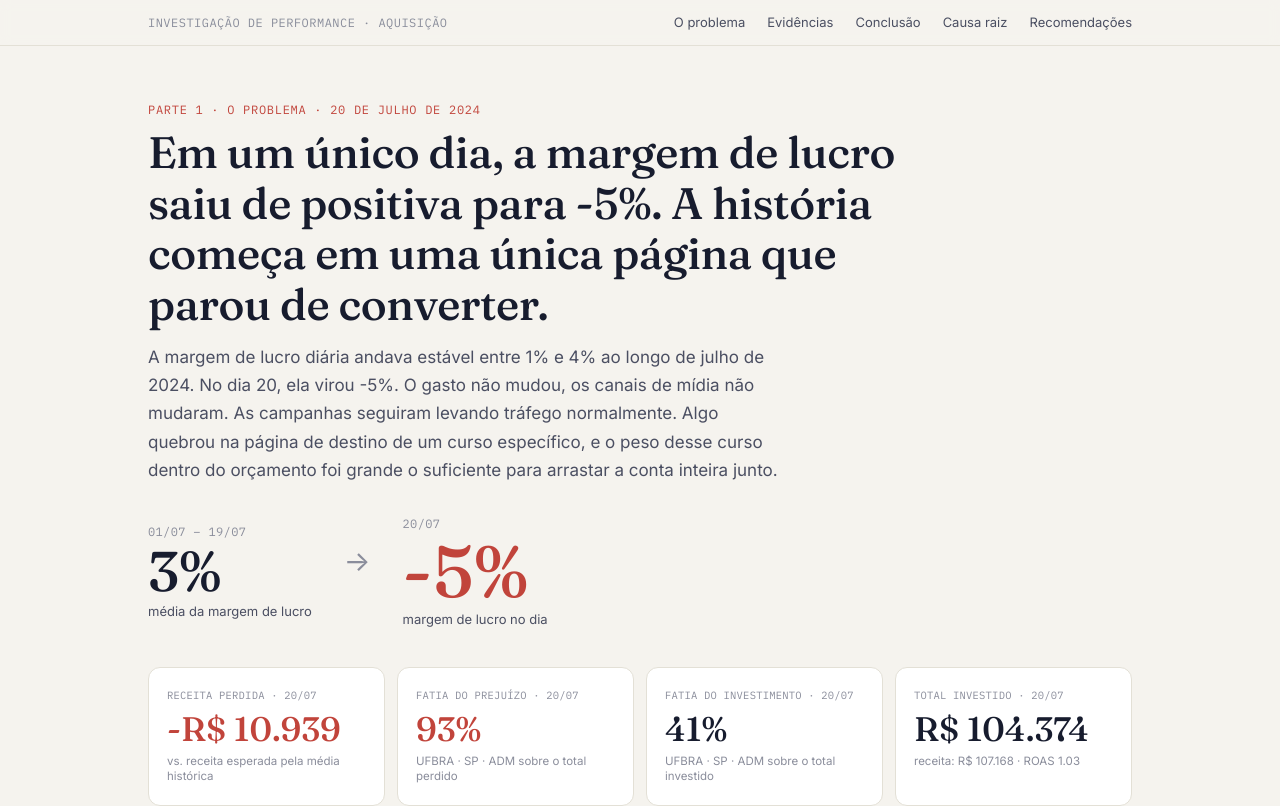
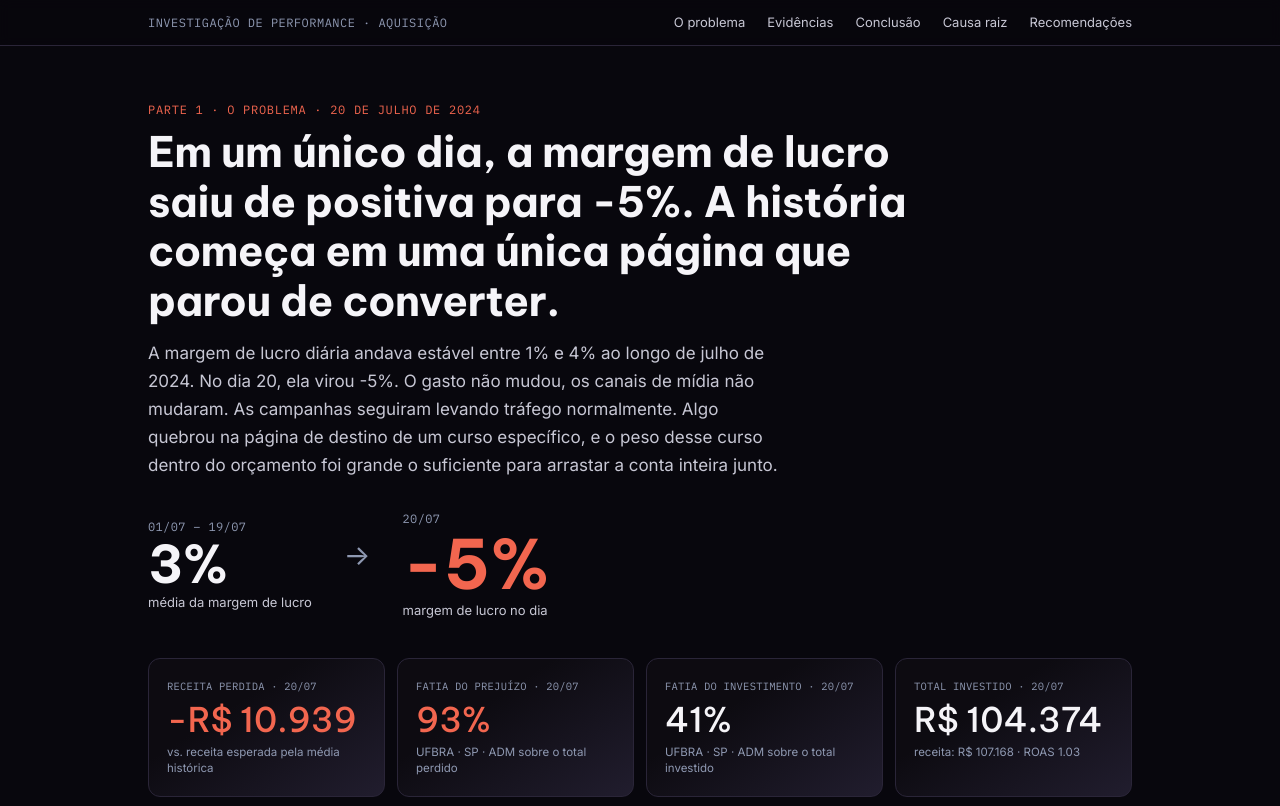
Before and after one commit to Pixtoficial/performance-investigation-pixt, a React (Vite) app: page / in a window 1280 px wide. Shown: the top 806 px of the page. Built offline with nearby package versions, Linux system fonts and the light colour scheme.

Commit message:
Retema o dashboard com a paleta escura da Qeevo: fundo quase preto, cards em gradiente, lavanda como cor de destaque, fonte Be Vietnam Pro nos titulos

```diff
--- a/index.html
+++ b/index.html
@@ -3,11 +3,11 @@
   <head>
     <meta charset="UTF-8" />
     <meta name="viewport" content="width=device-width, initial-scale=1.0" />
-    <title>Investigação de performance — queda de margem, 20/07</title>
+    <title>Investigação de performance, margem de lucro, 20/07</title>
     <link rel="preconnect" href="https://fonts.googleapis.com" />
     <link rel="preconnect" href="https://fonts.gstatic.com" crossorigin />
     <link
-      href="https://fonts.googleapis.com/css2?family=Fraunces:opsz,wght@9..144,400;9..144,500;9..144,600&family=Inter:wght@400;500;600&family=IBM+Plex+Mono:wght@400;500&display=swap"
+      href="https://fonts.googleapis.com/css2?family=Be+Vietnam+Pro:wght@500;600;700;800&family=Inter:wght@400;500;600&family=IBM+Plex+Mono:wght@400;500&display=swap"
       rel="stylesheet"
     />
   </head>
--- a/src/components/ChannelBreakdown.jsx
+++ b/src/components/ChannelBreakdown.jsx
@@ -25,13 +25,13 @@ export default function ChannelBreakdown() {
       <div style={{ width: '100%', height: 260, marginTop: 16 }}>
         <ResponsiveContainer>
           <BarChart data={data} margin={{ top: 8, right: 8, left: -12, bottom: 0 }} barGap={6}>
-            <CartesianGrid stroke="#e1e0d9" vertical={false} />
-            <XAxis dataKey="canal" tick={{ fontSize: 11, fill: '#898781' }} axisLine={{ stroke: '#c3c2b7' }} tickLine={false} />
-            <YAxis tick={{ fontSize: 10, fill: '#898781' }} axisLine={false} tickLine={false} domain={[0, 'auto']} />
-            <Tooltip content={<CustomTooltip />} cursor={{ fill: 'rgba(0,0,0,0.03)' }} />
+            <CartesianGrid stroke="#2A2538" vertical={false} />
+            <XAxis dataKey="canal" tick={{ fontSize: 11, fill: '#8F99B2' }} axisLine={{ stroke: '#3A3548' }} tickLine={false} />
+            <YAxis tick={{ fontSize: 10, fill: '#8F99B2' }} axisLine={false} tickLine={false} domain={[0, 'auto']} />
+            <Tooltip content={<CustomTooltip />} cursor={{ fill: 'rgba(255,255,255,0.05)' }} />
             <Legend wrapperStyle={{ fontSize: 12 }} formatter={(v) => (v === 'antes' ? 'Média até 19/07' : '20/07')} />
-            <Bar dataKey="antes" name="antes" fill="#B9C2D6" radius={[3, 3, 0, 0]} maxBarSize={48} />
-            <Bar dataKey="dia20" name="dia20" fill="#C1443B" radius={[3, 3, 0, 0]} maxBarSize={48} />
+            <Bar dataKey="antes" name="antes" fill="#B7C4E5" radius={[3, 3, 0, 0]} maxBarSize={48} />
+            <Bar dataKey="dia20" name="dia20" fill="#F2664F" radius={[3, 3, 0, 0]} maxBarSize={48} />
           </BarChart>
         </ResponsiveContainer>
       </div>
--- a/src/components/Explorer.jsx
+++ b/src/components/Explorer.jsx
@@ -68,8 +68,8 @@ export default function Explorer() {
       </div>
 
       <div className="legend-row">
-        <span><span className="dot" style={{ background: '#C1443B' }} />Seleção atual</span>
-        <span><span className="dot" style={{ background: '#B9C2D6' }} />Conta toda</span>
+        <span><span className="dot" style={{ background: '#F2664F' }} />Seleção atual</span>
+        <span><span className="dot" style={{ background: '#B7C4E5' }} />Conta toda</span>
         <span style={{ marginLeft: 'auto', color: 'var(--muted)' }}>
           Seleção representa <strong style={{ color: 'var(--ink-soft)', fontFamily: 'var(--font-mono)' }}>{fmtPct(share, 0)}</strong> do gasto total em 20/07
         </span>
@@ -78,12 +78,12 @@ export default function Explorer() {
       <div style={{ width: '100%', height: 280 }}>
         <ResponsiveContainer>
           <LineChart data={merged} margin={{ top: 8, right: 8, left: -12, bottom: 0 }}>
-            <CartesianGrid stroke="#e1e0d9" vertical={false} />
-            <XAxis dataKey="label" tick={{ fontSize: 10, fill: '#898781' }} axisLine={{ stroke: '#c3c2b7' }} tickLine={false} />
-            <YAxis domain={['auto', 'auto']} tick={{ fontSize: 10, fill: '#898781' }} axisLine={false} tickLine={false} />
+            <CartesianGrid stroke="#2A2538" vertical={false} />
+            <XAxis dataKey="label" tick={{ fontSize: 10, fill: '#8F99B2' }} axisLine={{ stroke: '#3A3548' }} tickLine={false} />
+            <YAxis domain={['auto', 'auto']} tick={{ fontSize: 10, fill: '#8F99B2' }} axisLine={false} tickLine={false} />
             <Tooltip content={<CustomTooltip />} />
-            <Line type="monotone" dataKey="conta_toda" name="Conta toda" stroke="#B9C2D6" strokeWidth={2} strokeDasharray="4 3" dot={false} />
-            <Line type="monotone" dataKey="selecionado" name="Seleção" stroke="#C1443B" strokeWidth={2} dot={{ r: 2 }} activeDot={{ r: 5 }} />
+            <Line type="monotone" dataKey="conta_toda" name="Conta toda" stroke="#B7C4E5" strokeWidth={2} strokeDasharray="4 3" dot={false} />
+            <Line type="monotone" dataKey="selecionado" name="Seleção" stroke="#F2664F" strokeWidth={2} dot={{ r: 2 }} activeDot={{ r: 5 }} />
           </LineChart>
         </ResponsiveContainer>
       </div>
--- a/src/components/FunnelChart.jsx
+++ b/src/components/FunnelChart.jsx
@@ -36,13 +36,13 @@ export default function FunnelChart() {
       <div style={{ width: '100%', height: 280, marginTop: 16 }}>
         <ResponsiveContainer>
           <BarChart data={data} margin={{ top: 8, right: 8, left: -12, bottom: 20 }} barGap={6}>
-            <CartesianGrid stroke="#e1e0d9" vertical={false} />
-            <XAxis dataKey="stage" tick={{ fontSize: 11, fill: '#898781' }} axisLine={{ stroke: '#c3c2b7' }} tickLine={false} interval={0} />
-            <YAxis tickFormatter={(v) => fmtPct(v, 0)} tick={{ fontSize: 10, fill: '#898781' }} axisLine={false} tickLine={false} />
-            <Tooltip content={<CustomTooltip />} cursor={{ fill: 'rgba(0,0,0,0.03)' }} />
+            <CartesianGrid stroke="#2A2538" vertical={false} />
+            <XAxis dataKey="stage" tick={{ fontSize: 11, fill: '#8F99B2' }} axisLine={{ stroke: '#3A3548' }} tickLine={false} interval={0} />
+            <YAxis tickFormatter={(v) => fmtPct(v, 0)} tick={{ fontSize: 10, fill: '#8F99B2' }} axisLine={false} tickLine={false} />
+            <Tooltip content={<CustomTooltip />} cursor={{ fill: 'rgba(255,255,255,0.05)' }} />
             <Legend wrapperStyle={{ fontSize: 12 }} formatter={(v) => (v === 'antes' ? 'Média até 19/07' : '20/07')} />
-            <Bar dataKey="antes" name="antes" fill="#B9C2D6" radius={[3, 3, 0, 0]} maxBarSize={56} />
-            <Bar dataKey="dia20" name="dia20" fill="#C1443B" radius={[3, 3, 0, 0]} maxBarSize={56} />
+            <Bar dataKey="antes" name="antes" fill="#B7C4E5" radius={[3, 3, 0, 0]} maxBarSize={56} />
+            <Bar dataKey="dia20" name="dia20" fill="#F2664F" radius={[3, 3, 0, 0]} maxBarSize={56} />
           </BarChart>
         </ResponsiveContainer>
       </div>
--- a/src/components/MarginTrend.jsx
+++ b/src/components/MarginTrend.jsx
@@ -19,19 +19,19 @@ export default function MarginTrend() {
     <div style={{ width: '100%', height: 280 }}>
       <ResponsiveContainer>
         <ComposedChart data={data} margin={{ top: 8, right: 8, left: -12, bottom: 0 }}>
-          <CartesianGrid stroke="#e1e0d9" vertical={false} />
-          <XAxis dataKey="label" tick={{ fontSize: 10, fill: '#898781' }} axisLine={{ stroke: '#c3c2b7' }} tickLine={false} />
+          <CartesianGrid stroke="#2A2538" vertical={false} />
+          <XAxis dataKey="label" tick={{ fontSize: 10, fill: '#8F99B2' }} axisLine={{ stroke: '#3A3548' }} tickLine={false} />
           <YAxis
             tickFormatter={(v) => fmtPct(v, 0)}
-            tick={{ fontSize: 10, fill: '#898781' }}
+            tick={{ fontSize: 10, fill: '#8F99B2' }}
             axisLine={false}
             tickLine={false}
           />
-          <ReferenceLine y={0} stroke="#c3c2b7" />
-          <Tooltip content={<CustomTooltip />} cursor={{ fill: 'rgba(0,0,0,0.03)' }} />
+          <ReferenceLine y={0} stroke="#3A3548" />
+          <Tooltip content={<CustomTooltip />} cursor={{ fill: 'rgba(255,255,255,0.05)' }} />
           <Bar dataKey="margin" radius={[3, 3, 0, 0]} maxBarSize={26}>
             {data.map((d, i) => (
-              <Cell key={i} fill={d.date === '2024-07-20' ? '#C1443B' : '#B9C2D6'} />
+              <Cell key={i} fill={d.date === '2024-07-20' ? '#F2664F' : '#B7C4E5'} />
             ))}
           </Bar>
         </ComposedChart>
--- a/src/styles.css
+++ b/src/styles.css
@@ -1,19 +1,20 @@
 * { box-sizing: border-box; margin: 0; padding: 0; }
 
 :root {
-  --bg: #F5F3EE;
-  --surface: #FFFFFF;
-  --ink: #171C2E;
-  --ink-soft: #4B4F62;
-  --muted: #8A8D9B;
-  --border: #E3E0D6;
-  --alert: #C1443B;
-  --alert-soft: #F5E4E2;
-  --ok: #2F6F62;
-  --ok-soft: #E4EDE9;
-  --accent: #2C3E6B;
-  --accent-soft: #E8EAF1;
-  --font-display: 'Fraunces', Georgia, serif;
+  --bg: #08070D;
+  --surface: #120F19;
+  --surface-gradient: linear-gradient(327deg, #211D2E 0%, #0D0B11 65%);
+  --ink: #F5F4F8;
+  --ink-soft: #C7C7D4;
+  --muted: #8F99B2;
+  --border: #2A2538;
+  --alert: #F2664F;
+  --alert-soft: rgba(242, 102, 79, 0.14);
+  --ok: #3ECF97;
+  --ok-soft: rgba(62, 207, 151, 0.14);
+  --accent: #B7C4E5;
+  --accent-soft: rgba(183, 196, 229, 0.12);
+  --font-display: 'Be Vietnam Pro', 'Inter', sans-serif;
   --font-body: 'Inter', -apple-system, sans-serif;
   --font-mono: 'IBM Plex Mono', ui-monospace, monospace;
 }
@@ -35,7 +36,7 @@ nav.topnav {
   position: sticky;
   top: 0;
   z-index: 20;
-  background: rgba(245, 243, 238, 0.92);
+  background: rgba(8, 7, 13, 0.85);
   backdrop-filter: blur(6px);
   border-bottom: 0.5px solid var(--border);
 }
@@ -66,7 +67,8 @@ nav.topnav a {
   text-decoration: none;
   border-bottom: 1px solid transparent;
 }
-nav.topnav a:hover { border-bottom-color: var(--ink-soft); }
+nav.topnav a:hover { color: var(--accent); border-bottom-color: var(--accent); }
+
 
 section { padding: 64px 0; border-bottom: 0.5px solid var(--border); }
 section:last-of-type { border-bottom: none; }
@@ -84,16 +86,16 @@ section:last-of-type { border-bottom: none; }
 
 h1 {
   font-family: var(--font-display);
-  font-weight: 500;
-  font-size: 44px;
-  line-height: 1.15;
+  font-weight: 700;
+  font-size: 42px;
+  line-height: 1.18;
   letter-spacing: -0.01em;
   max-width: 780px;
 }
 h2 {
   font-family: var(--font-display);
-  font-weight: 500;
-  font-size: 26px;
+  font-weight: 700;
+  font-size: 24px;
   margin-bottom: 8px;
 }
 h3 {
@@ -138,13 +140,13 @@ p.body-text + p.body-text { margin-top: 12px; }
 }
 .hf-num {
   font-family: var(--font-display);
-  font-size: 56px;
-  font-weight: 500;
+  font-size: 52px;
+  font-weight: 700;
   color: var(--ink);
   line-height: 1;
   font-variant-numeric: tabular-nums lining-nums;
 }
-.hf-num.alert { color: var(--alert); font-size: 72px; }
+.hf-num.alert { color: var(--alert); font-size: 68px; }
 .hf-caption {
   font-size: 13px;
   color: var(--ink-soft);
@@ -162,7 +164,7 @@ p.body-text + p.body-text { margin-top: 12px; }
   margin-top: 40px;
 }
 .kpi-card {
-  background: var(--surface);
+  background: var(--surface-gradient);
   border: 0.5px solid var(--border);
   border-radius: 12px;
   padding: 20px 18px;
@@ -191,7 +193,7 @@ p.body-text + p.body-text { margin-top: 12px; }
 }
 
 .card {
-  background: var(--surface);
+  background: var(--surface-gradient);
   border: 0.5px solid var(--border);
   border-radius: 12px;
   padding: 24px;
```
Also changed, not shown: src/components/ImpactCharts.jsx (+12 -12 lines).
